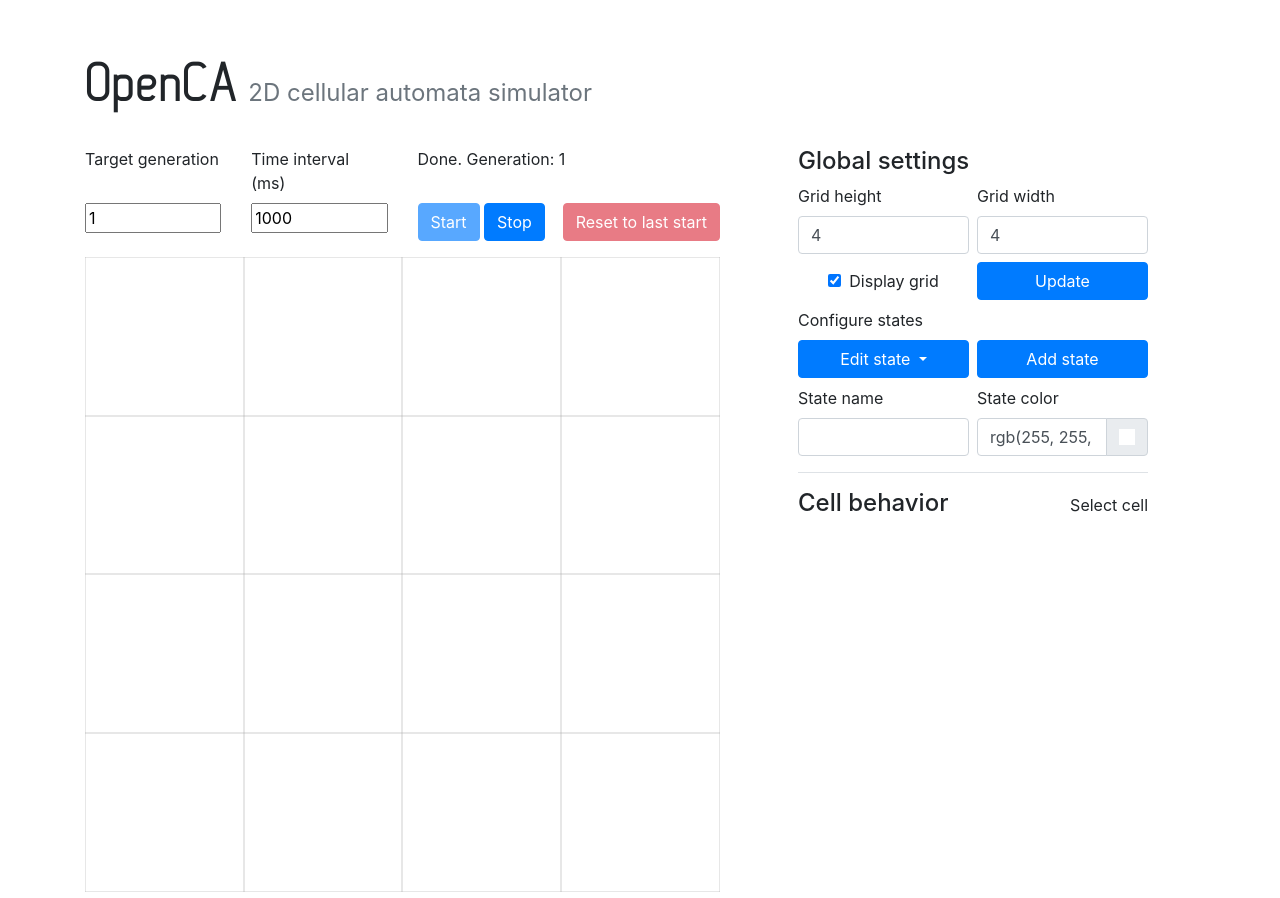
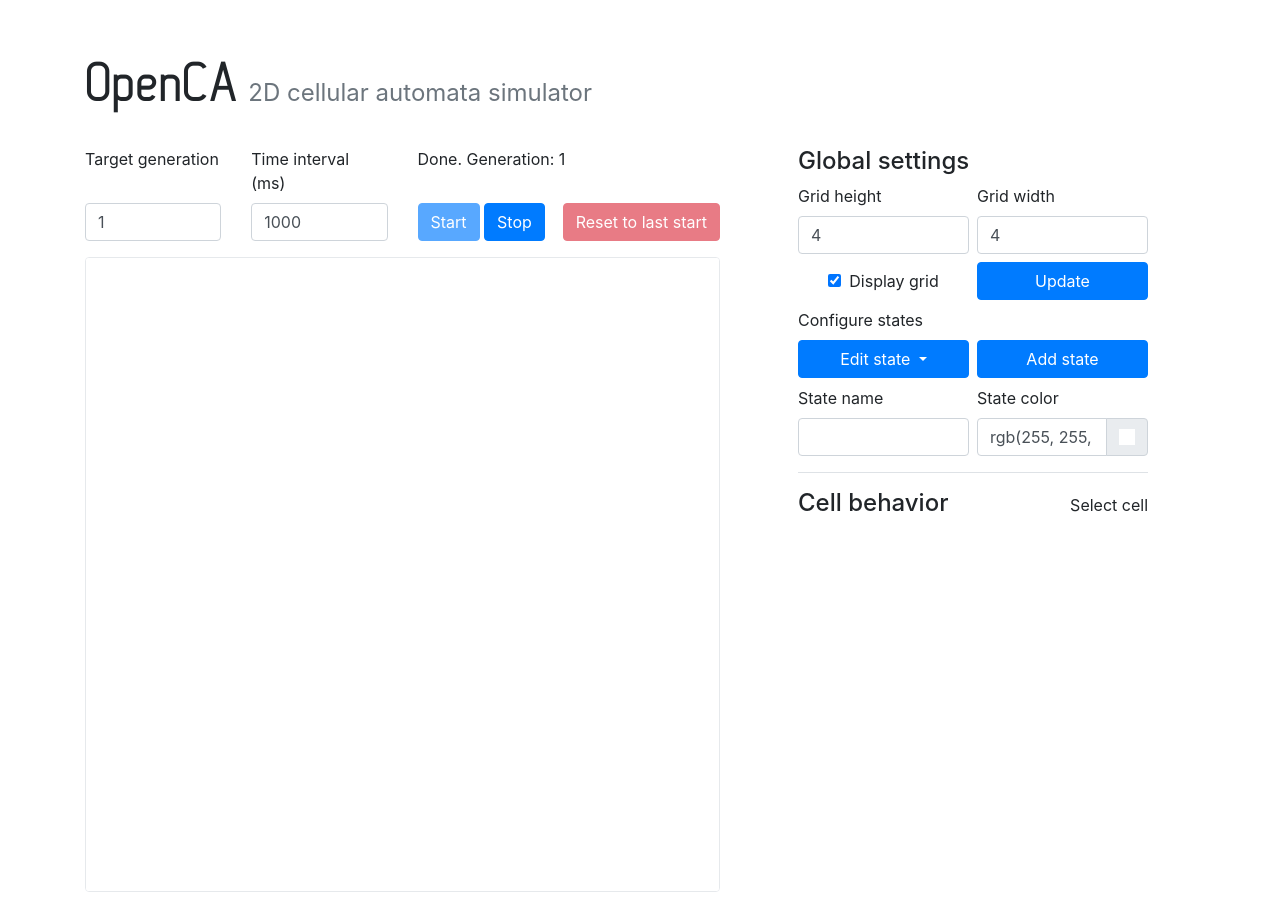
Before and after one commit to hbar-boi/OpenCA, a plain HTML site: page index.html in a window 1280 px wide. Both pictures are taken after a click on the button "Start". Drawn offline with nearby package versions, Linux system fonts and the light colour scheme.

Commit message:
Renderer rewritten, grid (temporarly) removed. Lots of cleanup to do

```diff
--- a/css/main.css
+++ b/css/main.css
@@ -24,7 +24,13 @@ h1 > small {
 
 #frame {
   cursor: pointer;
+  border: 1px solid #ced4da;
+  border-radius: .25rem;
   width: 100%;
+}
+
+#frame.disabled {
+  opacity: 0.5;
 }
 
 #grid-display {
--- a/index.html
+++ b/index.html
@@ -42,10 +42,10 @@
           </div>
           <div class="row">
             <div class="col-sm-3">
-              <input type="number" min="1" value="1" class="w-100" id="engine-gen" />
+              <input type="number" min="1" value="1" class="form-control w-100" id="engine-gen" />
             </div>
             <div class="col-sm-3">
-              <input type="number" min="1" value="1000" class="w-100" id="engine-interval" />
+              <input type="number" min="1" value="1000" class="form-control w-100" id="engine-interval" />
             </div>
             <div class="col">
               <button type="button" class="btn btn-primary" id="engine-start">
--- a/javascript/main.js
+++ b/javascript/main.js
@@ -52,10 +52,7 @@ function update() { // Update canvas size using grid data
   settings.canvas.height = canvas[0].height = Math.round(
     canvas[0].offsetWidth * ratio * window.devicePixelRatio);
 
-  // Cells gunna take 95% of canvas
-  settings.cell.size = (canvas[0].width * 0.95) / y;
-  // The remaining 5% are margins and grid lines
-  settings.cell.margin = (canvas[0].width * 0.05) / (2 * y);
+  settings.cell.size = canvas[0].width / y;
 
   settings.cell.focus = undefined;
   settings.cell.hover = undefined;
--- a/javascript/modules/renderer.mjs
+++ b/javascript/modules/renderer.mjs
@@ -1,75 +1,48 @@
-import {vec3} from "./vectors.mjs";
+import {vec2, vec3} from "./vectors.mjs";
 import {colors, settings} from "./ui.mjs";
 import {map} from "./engine.mjs";
 
+let updated = [];
+
 // Canvas renderer module, does all the interfacing with ctx
 
-// Draw (num) of parallel equidistant lines along some (space),
-// that are (length) long following a specific (dir)
-function parallels(ctx, space, length, num, dir) {
-  num = +num + 1;
-  const stroke = ctx.lineWidth;
-  const offset = (space - (num * stroke)) / (num - 1);
+// Draw a single cell, if no color is specified use the cell's
+function cell(ctx, cell, color = undefined) {
+  const state = map.data.states[cell.x][cell.y];
+  if(color == undefined) color = map.states[state].color;
+
+  const size = settings.cell.size;
   ctx.beginPath();
-  for(let i = 0; i < num; i++) {
-    // Looks awful but that's how it is, canvas' pixels start in the middle. Why?
-    // Dunno. To make them not look like shit we just sum by 0.5 and that's it
-    const start = Math.ceil(
-      (offset + stroke) * i + ((i + 1) == num ? 0.5 : 0)
-    );
-    ctx.moveTo(
-      dir ? 0 : start,
-      dir ? start : 0
-    );
-    ctx.lineTo(
-      dir ? length : start,
-      dir ? start : length
-    );
-  }
-  ctx.stroke(); // Self explanatory
-}
-
-// Draw a single cell, if no color is specified use the cell's
-function cell(ctx, x, y, map, color = undefined) {
-  if(color == undefined) color = map.states[map.data.states[x][y]].color;
-  const box = (settings.cell.margin * 2) + settings.cell.size;
-  ctx.beginPath();
-  ctx.rect(
-    settings.cell.margin + (box * y),
-    settings.cell.margin + (box * x),
-    settings.cell.size, settings.cell.size);
+  ctx.rect(Math.floor(size * cell.y), Math.floor(size * cell.x),
+    Math.ceil(size), Math.ceil(size));
   ctx.fillStyle = new vec3(color).toRGBA();
   ctx.fill();
 }
 
-// Draw EVERYTHING: grid, cells, you name it.
-export function draw(ctx, grid) {
-  ctx.clearRect(0, 0, settings.canvas.width, settings.canvas.height);
-  // If canvas is disabled make it look pale
-  if(settings.canvas.disabled) ctx.globalAlpha = 0.5;
-  else ctx.globalAlpha = 1.0;
+// Draw EVERYTHING
+export function draw(ctx) {
+  // Iterate and draw cells
+  updated.forEach((item) => cell(ctx, item));
+  updated = [];
 
-  if(grid) { // Draw the grid first (if you want it)
-    ctx.lineWidth = 1.0; // Grid stroke
-    ctx.strokeStyle = new vec3(colors.LINE_COLOR).toRGBA();
-
-    parallels(ctx, settings.canvas.width, settings.canvas.height, map.size.y, false);
-    parallels(ctx, settings.canvas.height, settings.canvas.width, map.size.x, true);
-  }
-
-  // Then iterate and draw every cell
-  for(let x = 0; x < map.size.x; x++) {
-    for(let y = 0; y < map.size.y; y++) {
-      cell(ctx, x, y, map);
-    }
-  }
-
-  // Finally overdraw with special ones. Hopefully not too inefficient.
+  // Then overdraw with special ones. Hopefully not too inefficient.
   const focus = settings.cell.focus;
   const hover = settings.cell.hover;
   const target = settings.cell.target;
 
-  if(hover != undefined) cell(ctx, hover.x, hover.y, map, colors.HOVER_COLOR);
-  if(focus != undefined) cell(ctx, focus.x, focus.y, map, colors.FOCUS_COLOR);
-  if(target != undefined) cell(ctx, target.x, target.y, map, colors.TARGET_COLOR);
+  if(hover != undefined) cell(ctx, hover, colors.HOVER_COLOR);
+  if(focus != undefined) cell(ctx, focus, colors.FOCUS_COLOR);
+  if(target != undefined) cell(ctx, target, colors.TARGET_COLOR);
 }
+
+export function notifyChange(cell) {
+  if(cell == undefined) return;
+  if(Array.isArray(cell)) updated.push(...cell);
+  else updated.push(cell);
+}
+
+export function notifyAll() {
+  updated = Array(map.size.x).fill().map(
+    (row, i) => Array(map.size.y).fill().map(
+      (cell, j) => new vec2(i, j))).flat();
+}
--- a/javascript/modules/ui.mjs
+++ b/javascript/modules/ui.mjs
@@ -1,5 +1,5 @@
-import {vec3} from "./vectors.mjs";
-import {draw as render} from "./renderer.mjs";
+import {vec2, vec3} from "./vectors.mjs";
+import {draw as render, notifyAll} from "./renderer.mjs";
 import {map} from "./engine.mjs";
 
 import * as engineUI from "./ui/engine.mjs";
@@ -17,7 +17,7 @@ export const colors = {
   "FOCUS_COLOR": new vec3(125, 153, 237),
   "TARGET_COLOR": new vec3(152, 111, 255),
   "DEFAULT_COLOR": new vec3(255, 255, 255),
-  "LINE_COLOR": new vec3(161, 161, 161)
+  "LINE_COLOR": new vec3(230, 230, 230)
 };
 
 export const settings = {
@@ -30,7 +30,6 @@ export const settings = {
   },
   "cell": {
     "size": 0,
-    "margin": 0,
     "hover": undefined,
     "focus": undefined,
     "target": undefined
@@ -47,8 +46,6 @@ export function init() {
     if(!settings.canvas.disabled) cellsUI.click(e)
   });
 
-  $("#grid-display").click(() => draw());
-
   // This is needed to make Bootstrap dropdowns work as selects
   $(".normal-list").on("click", ".dropdown-item", (e) => {
     const active = +e.target.getAttribute("data");
@@ -56,27 +53,14 @@ export function init() {
   });
 
   // State
-  $("#state-add").click(() => statesUI.save(undefined));
-
+  $("#state-add").click(
+    () => statesUI.save(undefined));
   $("#state-edit").click(
     () => statesUI.save($("#state-list").attr("active")));
-
   $("#state-remove").click(
-    (e) => statesUI.remove($("#state-list").attr("active")));
-
-  $("#state-set").on("click", ".set-state-entry", (e) => {
-      const cell = settings.cell.focus;
-      map.data.states[cell.x][cell.y] = e.target.getAttribute("data");
-  });
-
-  $("#state-list").on("click", ".state-edit-entry",
-    (e) => statesUI.edit(e));
-
-  // Create default state
-  map.states = [{
-    "name": "Default",
-    "color": colors.DEFAULT_COLOR
-  }];
+    () => statesUI.remove($("#state-list").attr("active")));
+  $("#state-set").on("click", ".set-state-entry", (e) => statesUI.set(e));
+  $("#state-list").on("click", ".state-edit-entry", (e) => statesUI.edit(e));
 
   // Engine
   $("#engine-start").click(() => engineUI.start());
@@ -88,33 +72,39 @@ export function init() {
   $("#action-cancel").click(() => actionsUI.cancel());
   $("#action-add").click(() => actionsUI.add());
 
-  $("#cell-actions").on("click", ".action-delete",
-    (e) => actionsUI.remove(e));
-  $("#cell-actions").on("click", ".action-share",
-    (e) => actionsUI.share(e));
-
-  $("#target-list .dropdown-item").click(
-    (e) => actionsUI.setActionTarget(e));
+  $("#cell-actions").on("click", ".action-delete", (e) => actionsUI.remove(e));
+  $("#cell-actions").on("click", ".action-share", (e) => actionsUI.share(e));
+  $("#target-list .dropdown-item").click((e) => actionsUI.setActionTarget(e));
 
   // Keyboard
   $(document).keydown((event) => cellsUI.move(event));
+
+  // Create default state
+  map.states = [{
+    "name": "Default",
+    "color": colors.DEFAULT_COLOR
+  }];
 }
 
-export function getColorBox(color, inline = false) {
-  const box = $("<span></span>").addClass("color-box")
-    .css("background-color", new vec3(color).toRGBA());
-  if(inline) return box.addClass("color-box-inline")[0].outerHTML;
-  return box;
+export const canvas = {
+  "DISABLED": true,
+  "ENABLED": false
+}
+
+export function setCanvasState(state) {
+  settings.canvas.disabled = state;
+  if(state) $("#frame").addClass("disabled");
+  else $("#frame").removeClass("disabled");
 }
 
 export function update() {
-  cellsUI.update();
+  notifyAll();
+
+  cellsUI.update(false);
   statesUI.update();
 }
 
 export function draw() { // Gets context and calls renderer's draw()
-  const grid = $("#grid-display").prop("checked");
   const ctx = $("#frame")[0].getContext("2d");
-
-  render(ctx, grid);
+  render(ctx);
 }
--- a/javascript/modules/ui/cells.mjs
+++ b/javascript/modules/ui/cells.mjs
@@ -1,17 +1,23 @@
 import {vec2} from "../vectors.mjs";
 import {map} from "../engine.mjs";
+import {notifyChange} from "../renderer.mjs";
 import {draw, settings} from "../ui.mjs";
 import {fillActionList} from "./actions.mjs";
 
 // =============== UI STUFF FOR CELL INTERACTIONS ===================
 
-function getMode() {
+function getMode() { // This is no good
   return $("#main-menu").is(":visible");
 }
 
 function setActive(data) {
-  if(getMode()) settings.cell.focus = data;
-  else settings.cell.target = data;
+  if(getMode()) {
+    notifyChange(settings.cell.focus);
+    settings.cell.focus = data;
+  } else {
+    notifyChange(settings.cell.target);
+    settings.cell.target = data;
+  }
 }
 
 function getActive() {
@@ -30,6 +36,7 @@ export function click(e) {
 export function hover(e) { // Cell with cursor on changes color
   const cell = eventCell(e);
   const hover = settings.cell.hover;
+  notifyChange(hover);
   switch(e.type) {
     case "mousemove":
       if(!cell.equals(hover)) {
@@ -50,10 +57,11 @@ function eventCell(e) {
     e.pageX - settings.canvas.left,
     e.pageY - settings.canvas.top);
 
-  const box = settings.cell.size + (settings.cell.margin * 2);
   return new vec2( // Just divide and clamp to get index. Easy as that.
-    Math.min(map.size.x - 1, Math.max(0, Math.floor(rel.y / box))),
-    Math.min(map.size.y - 1, Math.max(0, Math.floor(rel.x / box))));
+    Math.min(map.size.x - 1, Math.max(
+      0, Math.floor(rel.y / settings.cell.size))),
+    Math.min(map.size.y - 1, Math.max(
+      0, Math.floor(rel.x / settings.cell.size))));
 }
 
 export function move(e) {
@@ -86,9 +94,10 @@ export function move(e) {
   }
 }
 
-export function update() {
+export function update(doDraw = true) {
   const mode = getMode();
   const active = getActive();
+
   if(active == undefined) {
     if(mode) { // If we are in focus mode do UI stuff for focus mode
       $("#cell-actions").html("");
@@ -97,11 +106,14 @@ export function update() {
     } else $("#target-cell").html("Select target");
   } else {
     if(mode) { // Update cell actions 'n shit
-      $("#current-cell").html("Active cell: (" + active.x + ", " + active.y + ")");
+      $("#current-cell").html(
+        "Active cell: (" + active.x + ", " + active.y + ")");
       $("#cell-menu").show();
 
       fillActionList();
-    } else $("#target-cell").html("Target is (" + active.x + ", " + active.y + ")");
+    } else $("#target-cell").html(
+      "Target is (" + active.x + ", " + active.y + ")");
   }
-  draw();
+
+  if(doDraw) draw();
 }
--- a/javascript/modules/ui/engine.mjs
+++ b/javascript/modules/ui/engine.mjs
@@ -1,13 +1,14 @@
 import {start as engineStart, stop as engineStop,
   reset as engineReset} from "../engine.mjs";
-import {draw, settings} from "../ui.mjs";
+import {draw, settings, setCanvasState, canvas} from "../ui.mjs";
 import {update} from "./cells.mjs";
+import {notifyChange} from "../renderer.mjs";
 
 // ================= UI STUFF FOR ENGINE OPERATION =======================
 
 export function reset() {
   $("#engine-reset").prop("disabled", true);
-  settings.canvas.disabled = false;
+  setCanvasState(canvas.ENABLED);
   engineReset();
   draw();
 }
@@ -15,7 +16,7 @@ export function reset() {
 export function stop() {
   $("#engine-start, #engine-reset").prop("disabled", false);
   $("#engine-stop").prop("disabled", true);
-  settings.canvas.disabled = false;
+  setCanvasState(canvas.ENABLED);
   engineStop();
   draw();
 }
@@ -26,7 +27,8 @@ export function start() {
   $("#engine-start, #engine-reset").prop("disabled", true);
   $("#engine-stop").prop("disabled", false);
 
-  settings.canvas.disabled = true;
+  setCanvasState(canvas.DISABLED);
+  notifyChange(settings.cell.focus);
   settings.cell.focus = undefined;
   update();
 
--- a/javascript/modules/ui/states.mjs
+++ b/javascript/modules/ui/states.mjs
@@ -1,6 +1,7 @@
-import {vec3} from "../vectors.mjs";
+import {vec2, vec3} from "../vectors.mjs";
 import {map} from "../engine.mjs";
-import {colors, draw, getColorBox as box, settings} from "../ui.mjs";
+import {notifyChange} from "../renderer.mjs";
+import {colors, draw, settings} from "../ui.mjs";
 
 // ================= UI STUFF FOR WORKING ON STATES =====================
 
@@ -17,13 +18,19 @@ export function save(id = undefined) { // Create new state or save edits
     new vec3(e.color).equals(state.color) && i != id))) return;
 
   // Create new state or update old one
-  if(id == undefined) map.states.push(state);
-  else map.states[id] = state;
+  if(id == undefined) {
+    map.states.push(state);
+    id = map.states.length - 1;
+  } else map.states[id] = state;
+  notifyChange(getCellsByStateId(id));
   // Rebuild list
   update();
 }
 
 export function remove(id) { // Rip
+  // Cells with this id have to be reset...
+  notifyChange(getCellsByStateId(id));
+
   map.states.splice(id, 1);
   if(map.states.length == 0) {
     map.states.push({
@@ -49,6 +56,30 @@ export function edit(e) { // Change UI to allow editing of state params
   $("#state-add").hide();
 }
 
+export function set(e) {
+  const cell = settings.cell.focus;
+  map.data.states[cell.x][cell.y] = e.target.getAttribute("data");
+  notifyChange(cell);
+}
+
+function getCellsByStateId(id) {
+  const cells = [];
+  map.data.states.forEach((row, i) => {
+    row.reduce((cells, item, j) => {
+      if(item == id) cells.push(new vec2(i, j));
+      return cells;
+    }, cells);
+  });
+  return cells.flat();
+}
+
+export function getColorBox(color, inline = false) {
+  const box = $("<span></span>").addClass("color-box")
+    .css("background-color", new vec3(color).toRGBA());
+  if(inline) return box.addClass("color-box-inline")[0].outerHTML;
+  return box;
+}
+
 export function fillStateList(list, identifier) { // Fills a bootstrap dropdown
   list.html("");
 
@@ -58,12 +89,12 @@ export function fillStateList(list, identifier) { // Fills a bootstrap dropdown
   map.states.forEach(function(item, i) {
     entry.attr("data", i);
     entry.html(item.name);
-    entry.append(box(item.color));
+    entry.append(getColorBox(item.color));
     list.append(entry[0].cloneNode(true));
   });
 }
 
-export function update() {
+export function update(doDraw = true) {
   $("#state-name").val("");
   $("#state-color").colorpicker("setValue", "rgb(255, 255, 255)");
 
@@ -77,5 +108,5 @@ export function update() {
   fillStateList($("#test-state-list"), "test-state-entry");
   fillStateList($("#new-state-list"), "new-state-list");
 
-  draw();
+  if(doDraw) draw();
 }
```
Also changed, not shown: javascript/modules/engine.mjs (+9 -3 lines), javascript/modules/ui/actions.mjs (+16 -10 lines).
